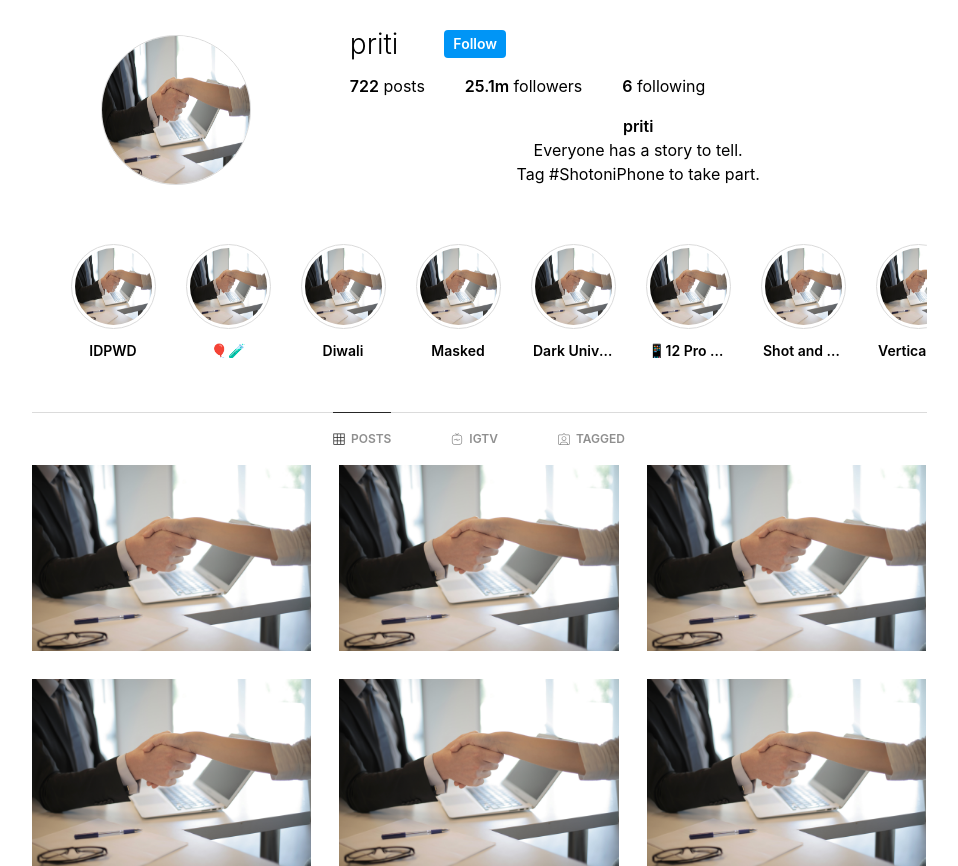
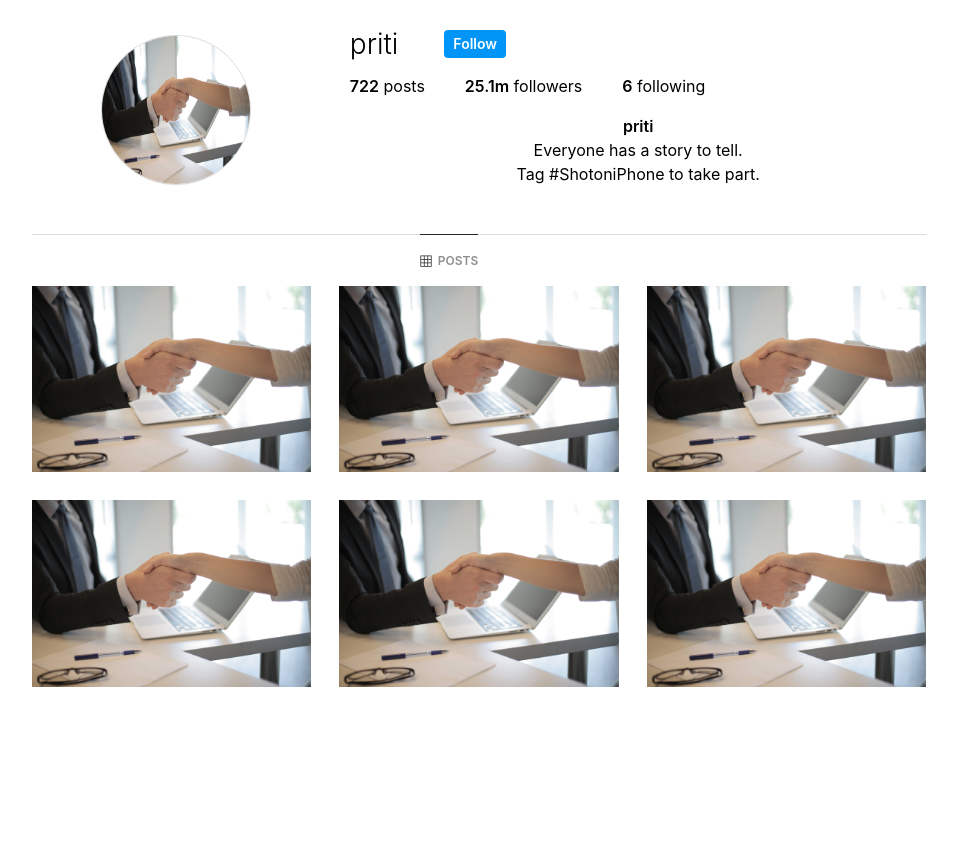
Before and after one commit to ch-sophie/bookface, a React (Create React App) app in the folder bookface-app/: page /profile in a window 1280 px wide. Shown: the whole page, without its empty margins (161-1119 px from the left). After the commit the page ends 800 px from the top, so only its background shows below. Built offline with nearby package versions, Linux system fonts and the light colour scheme.

Commit message:
removed stories

```diff
--- a/bookface-app/src/components/Userprofile/ProfilePage.js
+++ b/bookface-app/src/components/Userprofile/ProfilePage.js
@@ -50,7 +50,7 @@ const ProfilePage = () => {
       </div>
     </div>
   </header>
-  <ul class="stories">
+  {/* <ul class="stories">
         <li class="story-item">
           <div class="image">
           <img src={setimage} alt="profile-logo" />
@@ -120,7 +120,7 @@ const ProfilePage = () => {
         <button class="slider-button-next desktop-only">
           <div class="arrow-right-icon"></div>
         </button>
-      </ul>
+      </ul> */}
             <div class="desktop-only">
         <div class="tabs">
           <div class="tab-item active" style={{marginRight: '60px'}}>
@@ -139,36 +139,6 @@ const ProfilePage = () => {
               ></path>
             </svg>
             <span>POSTS</span>
-          </div>
-          <div class="tab-item" style={{marginRight: '60px'}}>
-            <svg
-              aria-label="Posts"
-              class="_8-yf5"
-              fill="#8e8e8e"
-              height="12"
-              viewBox="0 0 48 48"
-              width="12"
-            >
-              <path
-                d="M41 10c-2.2-2.1-4.8-3.5-10.4-3.5h-3.3L30.5 3c.6-.6.5-1.6-.1-2.1-.6-.6-1.6-.5-2.1.1L24 5.6 19.7 1c-.6-.6-1.5-.6-2.1-.1-.6.6-.7 1.5-.1 2.1l3.2 3.5h-3.3C11.8 6.5 9.2 7.9 7 10c-2.1 2.2-3.5 4.8-3.5 10.4v13.1c0 5.7 1.4 8.3 3.5 10.5 2.2 2.1 4.8 3.5 10.4 3.5h13.1c5.7 0 8.3-1.4 10.5-3.5 2.1-2.2 3.5-4.8 3.5-10.4V20.5c0-5.7-1.4-8.3-3.5-10.5zm.5 23.6c0 5.2-1.3 7-2.6 8.3-1.4 1.3-3.2 2.6-8.4 2.6H17.4c-5.2 0-7-1.3-8.3-2.6-1.3-1.4-2.6-3.2-2.6-8.4v-13c0-5.2 1.3-7 2.6-8.3 1.4-1.3 3.2-2.6 8.4-2.6h13.1c5.2 0 7 1.3 8.3 2.6 1.3 1.4 2.6 3.2 2.6 8.4v13zM34.6 25l-9.1 2.8v-3.7c0-.5-.2-.9-.6-1.2-.4-.3-.9-.4-1.3-.2l-11.1 3.4c-.8.2-1.2 1.1-1 1.9.2.8 1.1 1.2 1.9 1l9.1-2.8v3.7c0 .5.2.9.6 1.2.3.2.6.3.9.3.1 0 .3 0 .4-.1l11.1-3.4c.8-.2 1.2-1.1 1-1.9s-1.1-1.2-1.9-1z"
-              ></path>
-            </svg>
-            <span>IGTV</span>
-          </div>
-          <div class="tab-item">
-            <svg
-              aria-label="Tagged"
-              class="_8-yf5"
-              fill="#8e8e8e"
-              height="12"
-              viewBox="0 0 48 48"
-              width="12"
-            >
-              <path
-                d="M41.5 5.5H30.4c-.5 0-1-.2-1.4-.6l-4-4c-.6-.6-1.5-.6-2.1 0l-4 4c-.4.4-.9.6-1.4.6h-11c-3.3 0-6 2.7-6 6v30c0 3.3 2.7 6 6 6h35c3.3 0 6-2.7 6-6v-30c0-3.3-2.7-6-6-6zm-29.4 39c-.6 0-1.1-.6-1-1.2.7-3.2 3.5-5.6 6.8-5.6h12c3.4 0 6.2 2.4 6.8 5.6.1.6-.4 1.2-1 1.2H12.1zm32.4-3c0 1.7-1.3 3-3 3h-.6c-.5 0-.9-.4-1-.9-.6-5-4.8-8.9-9.9-8.9H18c-5.1 0-9.4 3.9-9.9 8.9-.1.5-.5.9-1 .9h-.6c-1.7 0-3-1.3-3-3v-30c0-1.7 1.3-3 3-3h11.1c1.3 0 2.6-.5 3.5-1.5L24 4.1 26.9 7c.9.9 2.2 1.5 3.5 1.5h11.1c1.7 0 3 1.3 3 3v30zM24 12.5c-5.3 0-9.6 4.3-9.6 9.6s4.3 9.6 9.6 9.6 9.6-4.3 9.6-9.6-4.3-9.6-9.6-9.6zm0 16.1c-3.6 0-6.6-2.9-6.6-6.6 0-3.6 2.9-6.6 6.6-6.6s6.6 2.9 6.6 6.6c0 3.6-3 6.6-6.6 6.6z"
-              ></path>
-            </svg>
-            <span>TAGGED</span>
           </div>
         </div>
       </div>
```
Also changed, not shown: bookface-app/src/components/hall.tsx (line endings or trailing spaces).
